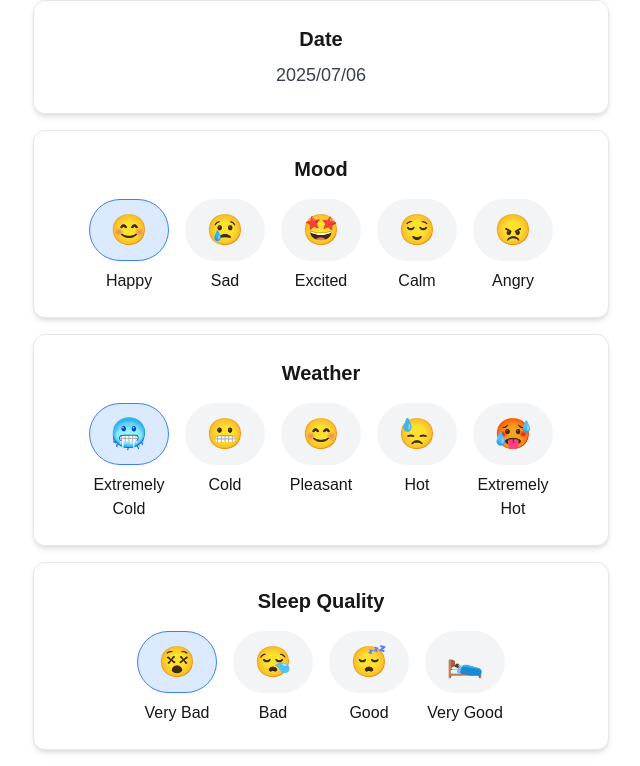
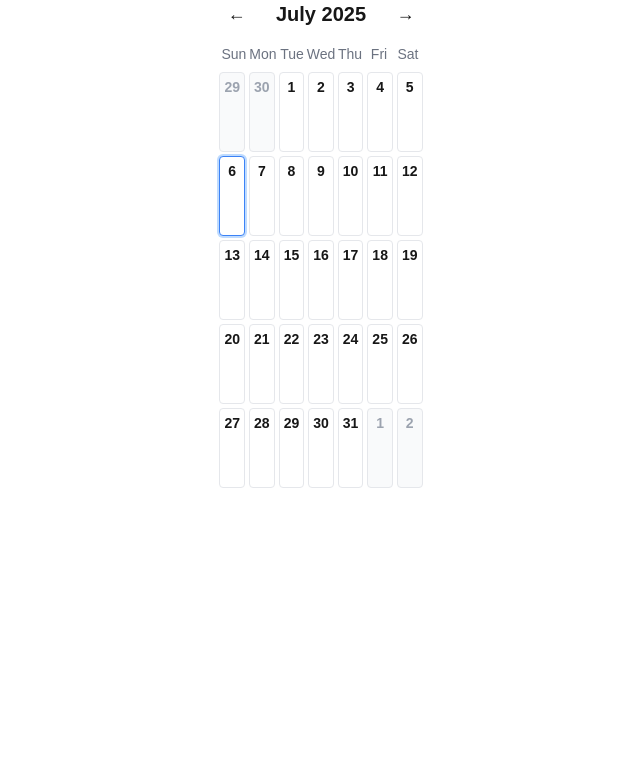
Before and after one commit to brunoeiterer/lifejournaler, a Next.js app in the folder frontend/: page / in a window 1280 px wide. Shown: the top 766 px of the page, without its empty margins (319-959 px from the left). Built offline with nearby package versions, Linux system fonts and the light colour scheme.

Commit message:
Add Calendar and EntryEditor modal

```diff
--- a/frontend/src/app/page.tsx
+++ b/frontend/src/app/page.tsx
@@ -6,28 +6,20 @@ import Notes from '@/components/Notes';
 import { useLanguage } from './contexts/LanguageContext';
 import EntryDate from '@/components/EntryDate';
 import SaveButton from '@/components/SaveButton';
+import Calendar, { DailyEntry } from '@/components/Calendar';
+import { useState } from 'react';
+import EntryEditor from '@/components/EntryEditor';
 
 const Dashboard: React.FC = () => {
     const { translations } = useLanguage();
+    const [ currentDate, setCurrentDate ] = useState<string | null>(null);
+
+    const showEntryEditor = currentDate != null;
 
     return (
         <div className="flex flex-col items-center justify-center gap-4">
-            <EntryDate title={translations['Date']} />
-
-            <RadialSelector title={translations['Mood']} options={["Happy", "Sad", "Excited", "Calm", "Angry"]}/>
-            <RadialSelector title={translations['Weather']} options={["ExtremelyCold", "Cold", "Pleasant", "Hot", "ExtremelyHot"]}/>
-            <RadialSelector title={translations['SleepQuality']} options={["VeryBad", "Bad", "Good", "VeryGood"]}/>
-            <RadialSelector title={translations['MenstrualCycle']} options={['Yes', 'No']} />
-            <RadialSelector title={translations['Exercise']} options={['Yes', 'No']} />
-
-            <ScaleSection title={translations['AnxietyThoughts']} />
-            <ScaleSection title={translations['DepressiveThoughts']} />
-            <ScaleSection title={translations['Autocriticism']} />
-            <ScaleSection title={translations['SensorialOverload']} />
-
-            <Notes title={translations['Notes']} />
-
-            <SaveButton label={translations['SaveEntry']} />
+            <Calendar entries={{}} onDateClick={(date) => setCurrentDate(date)} />
+            {showEntryEditor && <EntryEditor date={currentDate} onClose={() => setCurrentDate(null)}/>}
         </div>
     );
 };
--- /dev/null
+++ b/frontend/src/components/Calendar.tsx
@@ -0,0 +1,104 @@
+'use client';
+
+import React, { useState } from 'react';
+import dayjs from 'dayjs';
+import clsx from 'clsx';
+
+export interface CalendarProps {
+  entries: Record<string, DailyEntry>;
+  onDateClick: (date: string) => void;
+};
+
+export interface DailyEntry {
+  mood?: string;
+  suds?: number;
+  sleep?: string;
+  hasNote?: boolean;
+};
+
+const weekDays = ['Sun', 'Mon', 'Tue', 'Wed', 'Thu', 'Fri', 'Sat'];
+
+export default function Calendar({ entries, onDateClick }: CalendarProps) {
+  const today = dayjs();
+  const [currentMonth, setCurrentMonth] = useState(today);
+
+  const startOfMonth = currentMonth.startOf('month');
+  const endOfMonth = currentMonth.endOf('month');
+  const startDate = startOfMonth.startOf('week');
+  const endDate = endOfMonth.endOf('week');
+
+  const days: dayjs.Dayjs[] = [];
+  let day = startDate;
+
+  while (day.isBefore(endDate)) {
+    days.push(day);
+    day = day.add(1, 'day');
+  }
+
+  const handlePrev = () => setCurrentMonth(currentMonth.subtract(1, 'month'));
+  const handleNext = () => setCurrentMonth(currentMonth.add(1, 'month'));
+
+  return (
+    <div className="max-w-3xl mx-auto">
+      <div className="flex justify-between items-center mb-4">
+        <button onClick={handlePrev} className="text-lg px-2">←</button>
+        <h2 className="text-xl font-bold">{currentMonth.format('MMMM YYYY')}</h2>
+        <button onClick={handleNext} className="text-lg px-2">→</button>
+      </div>
+
+      <div className="grid grid-cols-7 text-center font-medium text-sm text-gray-500 mb-2">
+        {weekDays.map((day) => (
+          <div key={day}>{day}</div>
+        ))}
+      </div>
+
+      <div className="grid grid-cols-7 gap-1 text-center text-sm">
+        {days.map((date) => {
+          const key = date.format('YYYY-MM-DD');
+          const entry = entries[key];
+
+          const isCurrentMonth = date.month() === currentMonth.month();
+          const isToday = date.isSame(today, 'day');
+
+          return (
+            <button
+              key={key}
+              onClick={() => onDateClick(key)}
+              className={clsx(
+                'rounded p-1 border h-20 flex flex-col justify-between items-center',
+                isCurrentMonth ? 'bg-white' : 'bg-gray-50 text-gray-400',
+                isToday && 'border-blue-500 ring-2 ring-blue-200',
+                'hover:bg-blue-50'
+              )}
+            >
+              <span className="font-semibold">{date.date()}</span>
+              <div className="flex gap-1 text-lg">
+                {entry?.mood && <span>{getMoodEmoji(entry.mood)}</span>}
+                {entry?.suds !== undefined && <span title="SUDS">🔵</span>}
+                {entry?.sleep && <span>{getSleepEmoji(entry.sleep)}</span>}
+                {entry?.hasNote && <span>📝</span>}
+              </div>
+            </button>
+          );
+        })}
+      </div>
+    </div>
+  );
+}
+
+const getMoodEmoji = (mood: string) =>
+  ({
+    Happy: '😊',
+    Sad: '😢',
+    Angry: '😠',
+    Calm: '😌',
+    Excited: '🤩',
+  }[mood] || '❓');
+
+const getSleepEmoji = (sleep: string) =>
+  ({
+    VeryBad: '😵',
+    Bad: '😪',
+    Good: '😴',
+    VeryGood: '🛌',
+  }[sleep] || '');
--- a/frontend/src/components/EntryDate.tsx
+++ b/frontend/src/components/EntryDate.tsx
@@ -5,16 +5,14 @@ import dayjs from 'dayjs';
 
 type EntryDateProps = {
     title: string;
-    date?: Date;
+    date: string;
 };
 
 export default function EntryDate({ title, date }: EntryDateProps) {
-    const displayDate = dayjs(date ?? new Date()).format('YYYY/MM/DD');
-
     return (
         <div className="w-full max-w-xl p-6 bg-white rounded-xl shadow-md border">
             <h2 className="text-xl font-semibold text-center">{title}</h2>
-            <p className="mt-2 text-gray-700 text-lg text-center">{displayDate}</p>
+            <p className="mt-2 text-gray-700 text-lg text-center">{date}</p>
         </div>
     );
 }
--- /dev/null
+++ b/frontend/src/components/EntryEditor.tsx
@@ -0,0 +1,56 @@
+import { useLanguage } from "@/app/contexts/LanguageContext";
+import EntryDate from "./EntryDate";
+import Notes from "./Notes";
+import RadialSelector from "./RadialSelector";
+import SaveButton from "./SaveButton";
+import SUDSScale from "./SUDSScale";
+import { useEffect } from "react";
+
+interface EntryEditorProps {
+    date: string;
+    onClose: () => void;
+}
+
+export default function EntryEditor({date, onClose} : EntryEditorProps) {
+    const {translations} = useLanguage();
+
+    useEffect(() => {
+        const handleEscape = (e: KeyboardEvent) => {
+            if (e.key === 'Escape') onClose();
+        };
+        window.addEventListener('keydown', handleEscape);
+        return () => window.removeEventListener('keydown', handleEscape);
+    }, [onClose]);
+
+    return (
+        <div className="fixed inset-0 z-50 bg-black/40 backdrop-blur-sm flex items-center justify-center">
+            <div className="relative max-w-2xl w-full flex items-center justify-center">
+                 <button
+                    className="absolute z-10 top-0 right-12 translate-x-1/4 -translate-y-1/2 bg-white rounded-full shadow-md w-8 h-8 text-gray-500 hover:text-black"
+                    onClick={onClose}
+                    >
+                    ✕
+                </button>
+
+                <div className="flex flex-col gap-4 bg-white rounded-xl pt-10 p-6 shadow-lg max-h-[80vh] overflow-y-auto">
+                    <EntryDate title={translations['Date']} date={date} />
+
+                    <RadialSelector title={translations['Mood']} options={["Happy", "Sad", "Excited", "Calm", "Angry"]}/>
+                    <RadialSelector title={translations['Weather']} options={["ExtremelyCold", "Cold", "Pleasant", "Hot", "ExtremelyHot"]}/>
+                    <RadialSelector title={translations['SleepQuality']} options={["VeryBad", "Bad", "Good", "VeryGood"]}/>
+                    <RadialSelector title={translations['MenstrualCycle']} options={['Yes', 'No']} />
+                    <RadialSelector title={translations['Exercise']} options={['Yes', 'No']} />
+
+                    <SUDSScale title={translations['AnxietyThoughts']} />
+                    <SUDSScale title={translations['DepressiveThoughts']} />
+                    <SUDSScale title={translations['Autocriticism']} />
+                    <SUDSScale title={translations['SensorialOverload']} />
+
+                    <Notes title={translations['Notes']} />
+
+                    <SaveButton label={translations['SaveEntry']} />
+                </div>
+            </div>
+        </div>
+    )
+}
```
